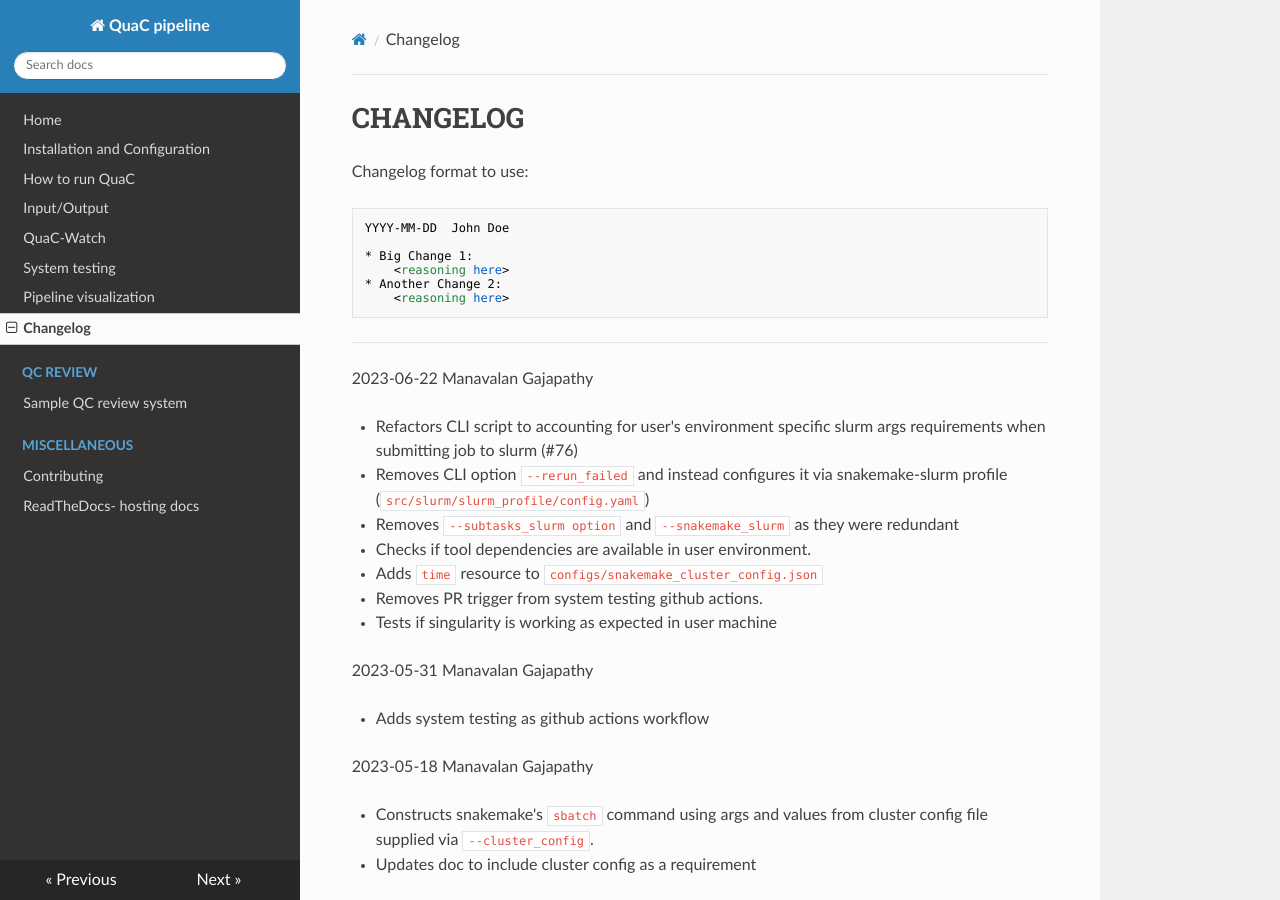
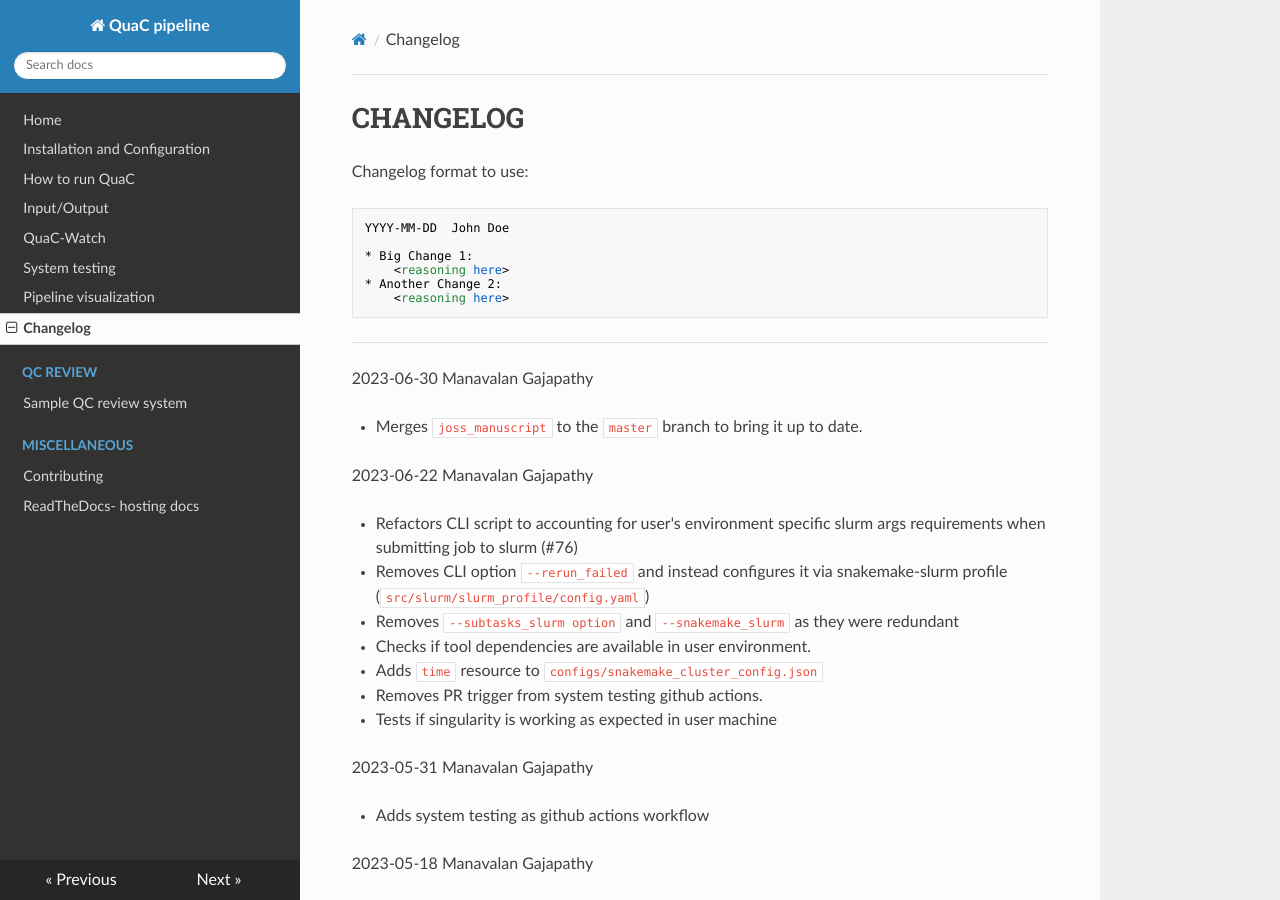
Before and after one commit to uab-cgds-worthey/quac, an MkDocs documentation site: the page built from docs/Changelog.md, in a window 1280 px wide and 900 px high. Built offline with MkDocs 1.6.1, drawn with Linux system fonts in a browser that asks for light colours; nearby versions of some CDN libraries.

Commit message:
updates changelog

````diff
--- a/docs/Changelog.md
+++ b/docs/Changelog.md
@@ -11,6 +11,11 @@
     <reasoning here>
 ```
 ---
+
+2023-06-30  Manavalan Gajapathy
+
+* Merges `joss_manuscript` to the `master` branch to bring it up to date.
+
 
 2023-06-22  Manavalan Gajapathy
 
````
